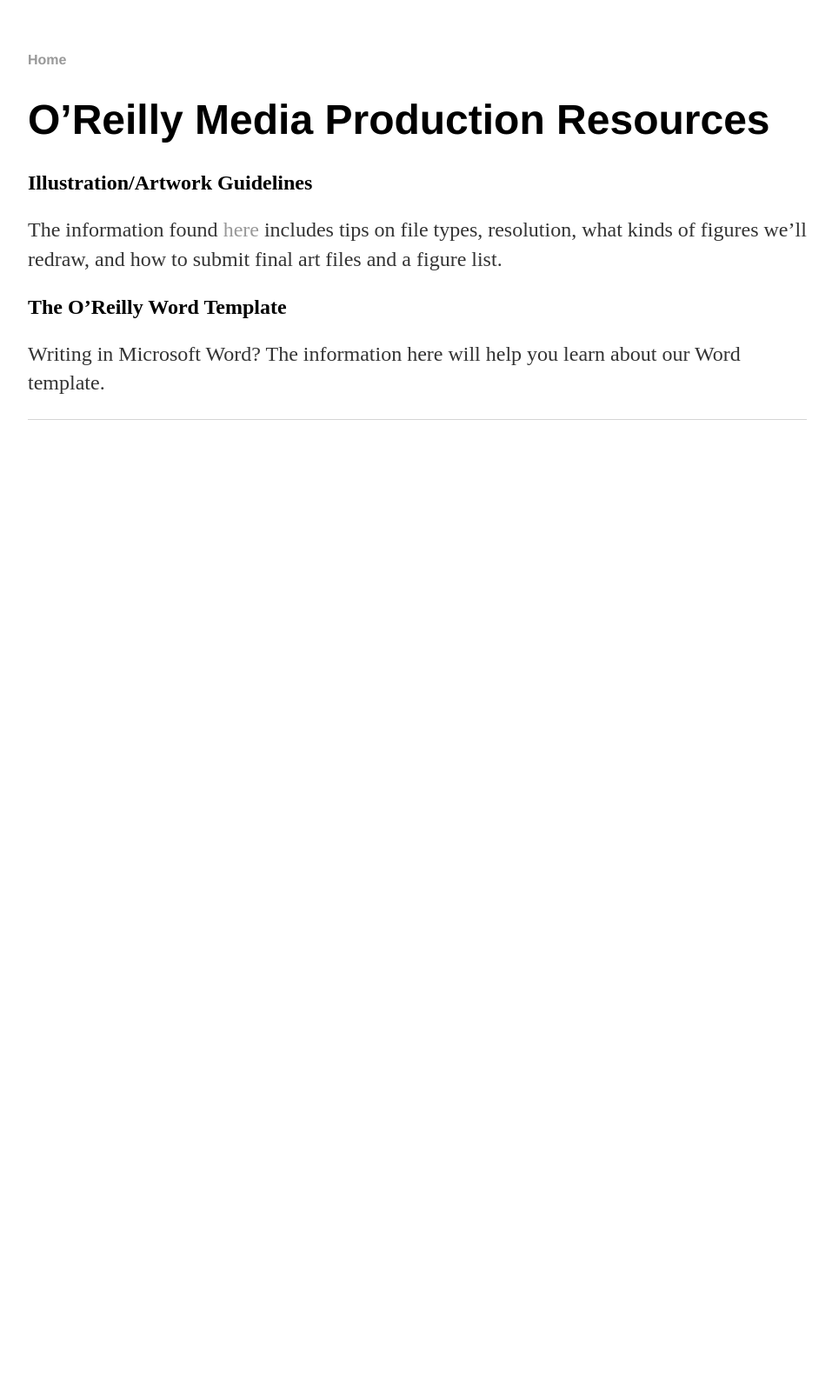
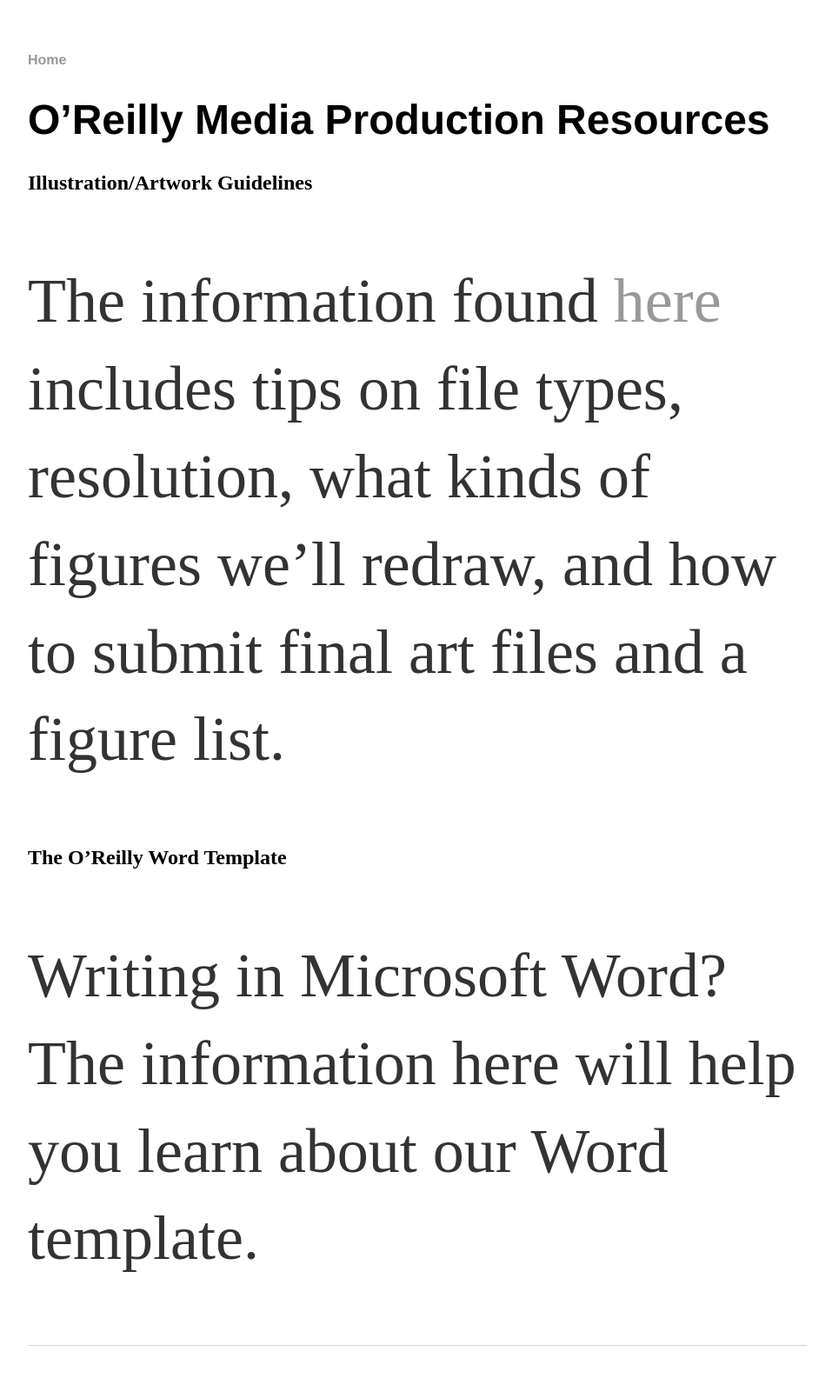
Before and after one commit to oreillymedia/production-resources, a Jekyll site: the page built from index.md, in a window 1280 px wide. Shown: the whole page at 87% size, without its empty margins (160-1117 px from the left). Built offline with Jekyll 4.4.1, drawn with Linux system fonts in a browser that asks for light colours; before the commit the page ends 900 px from its top, so only the background shows below that.

Commit message:
Update main.css

```diff
--- a/css/main.css
+++ b/css/main.css
@@ -25,7 +25,7 @@
     font-family:'Helvetica', 'Arial', 'Sans-Serif';
 }
 p {
-    font-size: 1.5em;
+    font-size: 4.5em;
     line-height: 1.4em;
     color: #333;
 }
```
